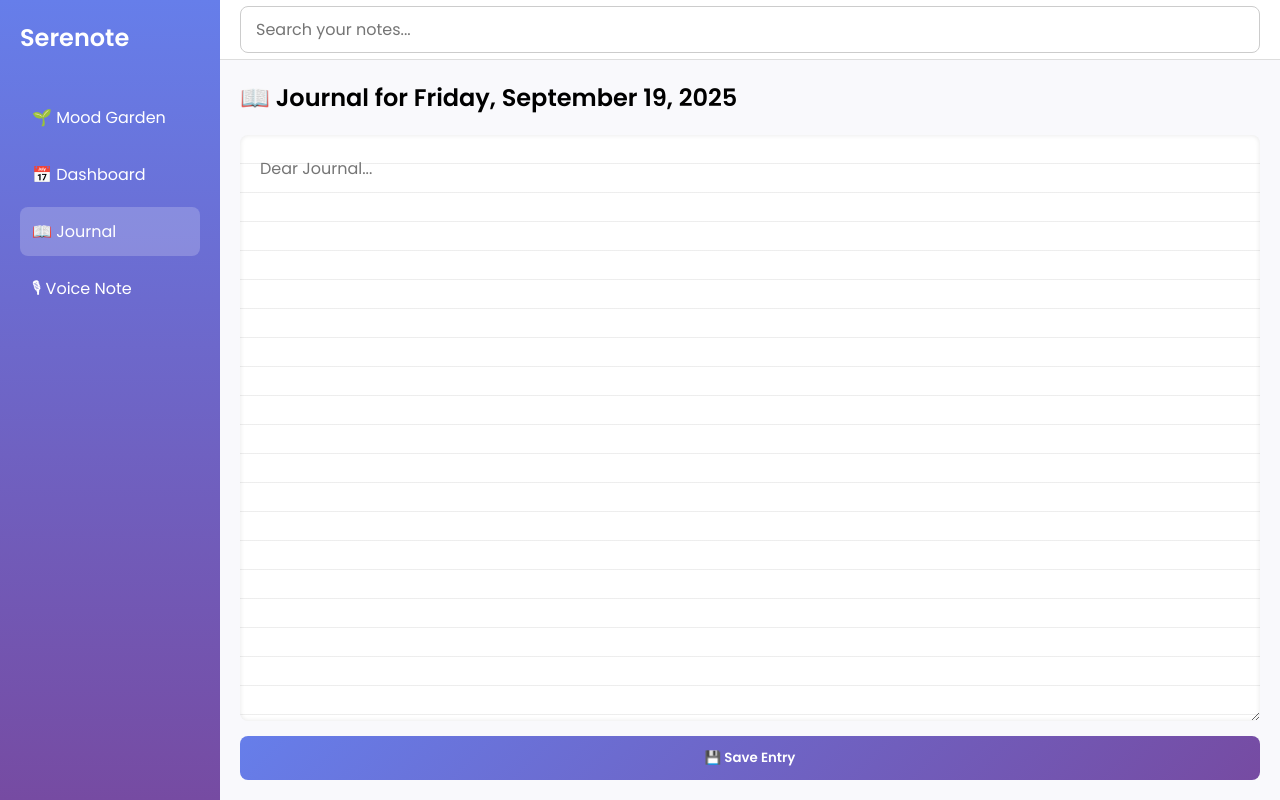
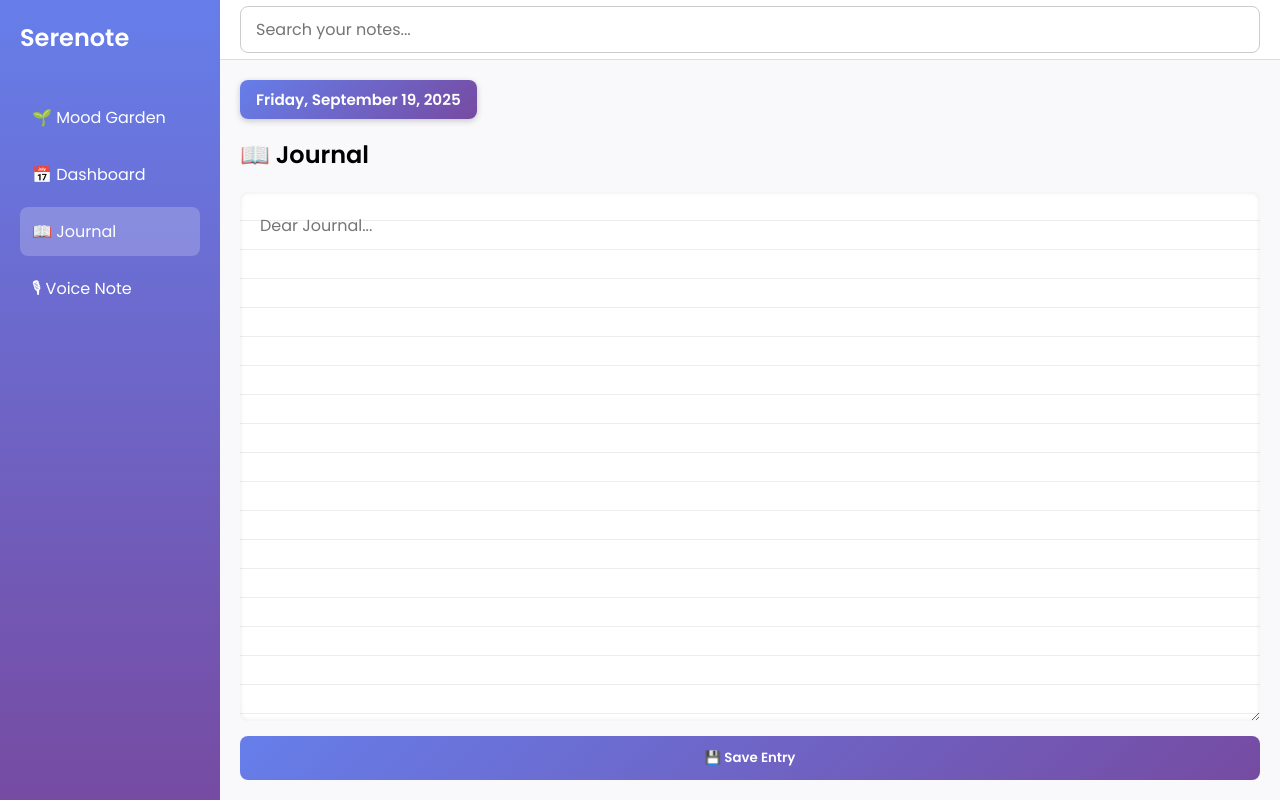
Before and after one commit to atfdark/serenote-digital-journal, a plain HTML site: page experiment/index.html in a window 1280 px wide. Both pictures are taken after a click on the item "📖 Journal". Drawn offline with Linux system fonts and the light colour scheme.

Commit message:
updated journal

```diff
--- a/experiment/script.js
+++ b/experiment/script.js
@@ -70,14 +70,15 @@ navItems.forEach(item => {
     } else if (page === "journal") {
   const selectedDateStr = localStorage.getItem('selectedDate') || new Date().toISOString().split('T')[0];
   const selectedDate = new Date(selectedDateStr);
-      // Add 1 day to the date to fix the timezone issue
+  // Fix timezone offset
   selectedDate.setDate(selectedDate.getDate() + 1);
   const options = { weekday: "long", year: "numeric", month: "long", day: "numeric" };
   const formattedDate = selectedDate.toLocaleDateString("en-US", options);
 
   content.innerHTML = `
     <div class="journal-header">
-          <h1>📖 Journal for ${formattedDate}</h1>
+      <div class="date-box">${formattedDate}</div>
+      <h1>📖 Journal</h1>
     </div>
     <div class="journal-container">
       <textarea id="journalEntry" placeholder="Dear Journal..."></textarea>
@@ -101,6 +102,7 @@ navItems.forEach(item => {
     setTimeout(() => msg.classList.add("hidden"), 2000);
   });
 }
+
  else if (page === "voice") {
   content.innerHTML = `
     <h1>🎙 Voice Notes</h1>
--- a/experiment/style.css
+++ b/experiment/style.css
@@ -343,10 +343,12 @@ main {
 /* New Journal List Styles */
 .journal-header {
   display: flex;
-  justify-content: space-between;
-  align-items: center;
+  flex-direction: column; /* stack date and heading */
+  align-items:start; /* center horizontally */
+  gap: 10px; /* space between date and heading */
   margin-bottom: 20px;
 }
+
 
 .btn-new-entry {
   background-color: #667eea;
@@ -463,7 +465,7 @@ main {
 }
 
 .dashboard-col-left {
-  flex: 2;
+  flex: 3;
   display: flex;
   flex-direction: column;
   gap: 20px;
```
Also changed, not shown: experiment/index.html (+2 -2 lines). Lines whose indentation alone changed are shown as unchanged.
